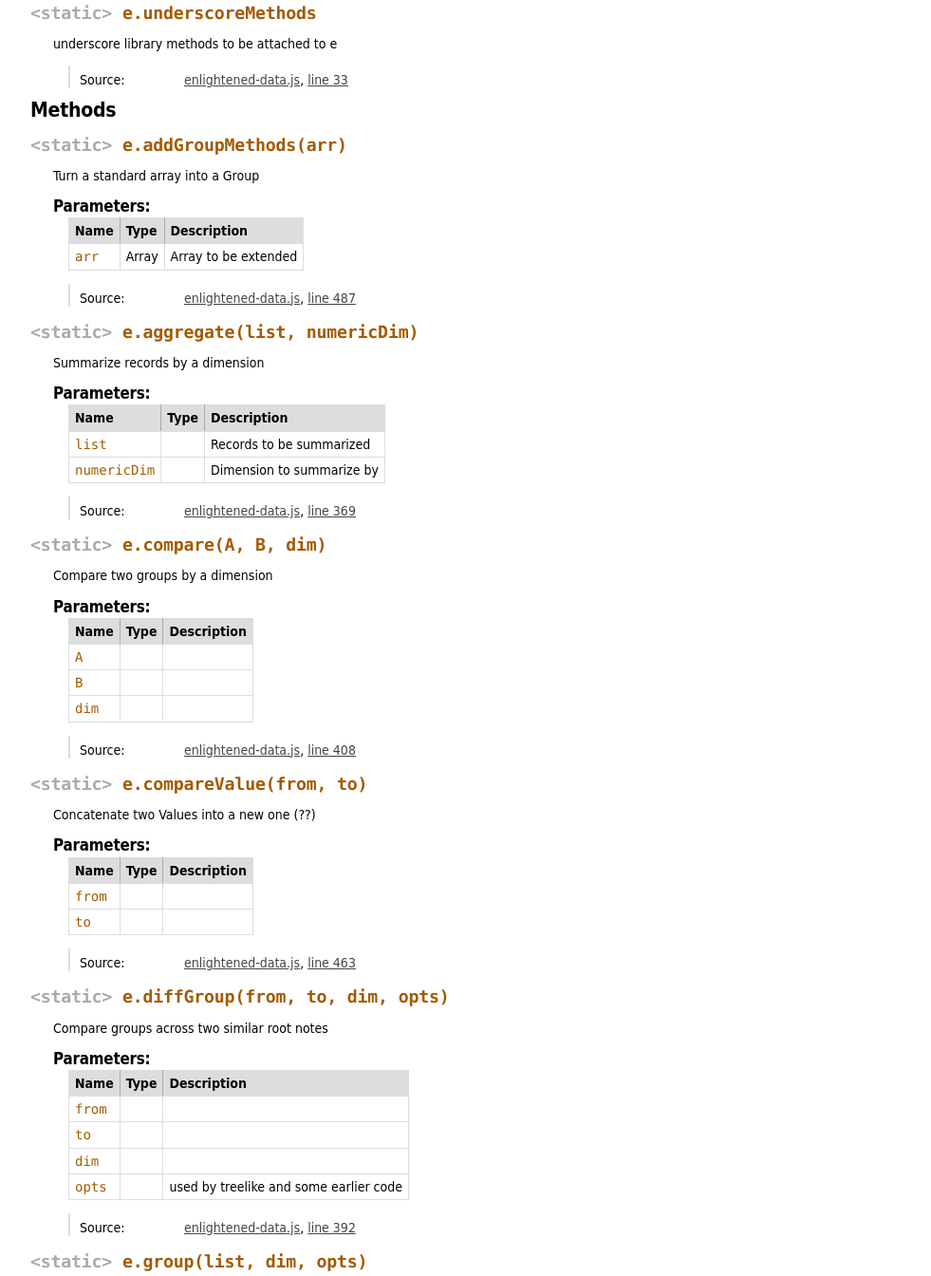
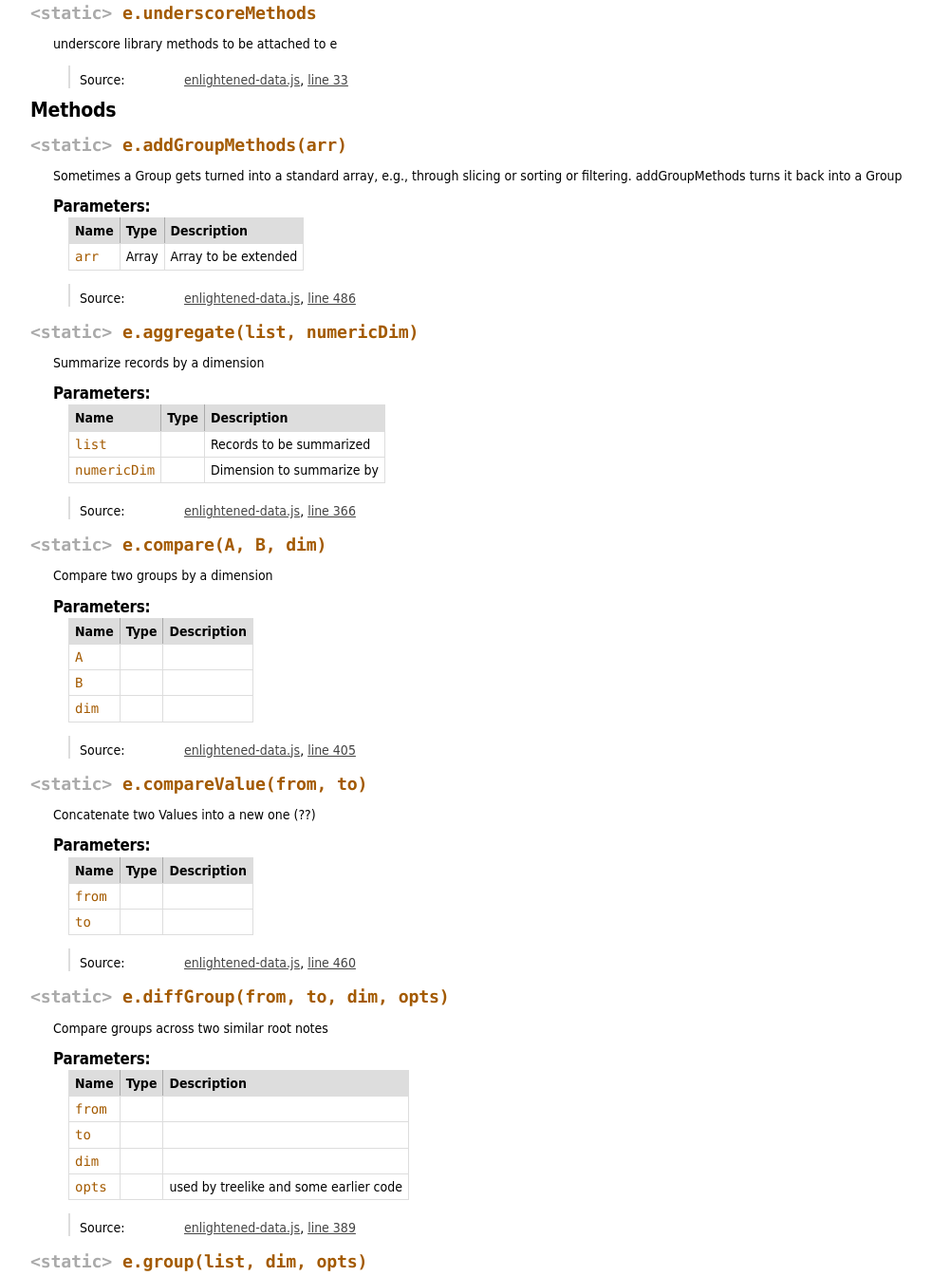
Before and after one commit to Sigfried/enlightened-data, a website: page docs/enlightenedData.html in a window 1280 px wide. Shown: the part 176-1520 px from the top of the page at 95% size, without its empty margins (0-981 px from the left). Drawn offline with Linux system fonts and the light colour scheme.

Commit message:
generated documentation update: c72a7910bc724fba87488379567b9e6a97090bed

```diff
--- a/docs/enlightenedData.html
+++ b/docs/enlightenedData.html
@@ -162,7 +162,9 @@
 
 
     <div class="description">
-        Turn a standard array into a Group
+        Sometimes a Group gets turned into a standard array,
+ e.g., through slicing or sorting or filtering.
+ addGroupMethods turns it back into a Group
     </div>
 
 
@@ -243,7 +245,7 @@
 
     <dt class="tag-source">Source:</dt>
     <dd class="tag-source"><ul class="dummy"><li>
-        <a href="enlightened-data.js.html">enlightened-data.js</a>, <a href="enlightened-data.js.html#line487">line 487</a>
+        <a href="enlightened-data.js.html">enlightened-data.js</a>, <a href="enlightened-data.js.html#line486">line 486</a>
     </li></ul></dd>
 
 
@@ -373,7 +375,7 @@
 
     <dt class="tag-source">Source:</dt>
     <dd class="tag-source"><ul class="dummy"><li>
-        <a href="enlightened-data.js.html">enlightened-data.js</a>, <a href="enlightened-data.js.html#line369">line 369</a>
+        <a href="enlightened-data.js.html">enlightened-data.js</a>, <a href="enlightened-data.js.html#line366">line 366</a>
     </li></ul></dd>
 
 
@@ -521,7 +523,7 @@
 
     <dt class="tag-source">Source:</dt>
     <dd class="tag-source"><ul class="dummy"><li>
-        <a href="enlightened-data.js.html">enlightened-data.js</a>, <a href="enlightened-data.js.html#line408">line 408</a>
+        <a href="enlightened-data.js.html">enlightened-data.js</a>, <a href="enlightened-data.js.html#line405">line 405</a>
     </li></ul></dd>
 
 
@@ -651,7 +653,7 @@
 
     <dt class="tag-source">Source:</dt>
     <dd class="tag-source"><ul class="dummy"><li>
-        <a href="enlightened-data.js.html">enlightened-data.js</a>, <a href="enlightened-data.js.html#line463">line 463</a>
+        <a href="enlightened-data.js.html">enlightened-data.js</a>, <a href="enlightened-data.js.html#line460">line 460</a>
     </li></ul></dd>
 
 
@@ -817,7 +819,7 @@
 
     <dt class="tag-source">Source:</dt>
     <dd class="tag-source"><ul class="dummy"><li>
-        <a href="enlightened-data.js.html">enlightened-data.js</a>, <a href="enlightened-data.js.html#line392">line 392</a>
+        <a href="enlightened-data.js.html">enlightened-data.js</a>, <a href="enlightened-data.js.html#line389">line 389</a>
     </li></ul></dd>
 
 
@@ -1012,7 +1014,7 @@
 <br clear="both">
 
 <footer>
-    Documentation generated by <a href="https://github.com/jsdoc3/jsdoc">JSDoc 3.3.0-alpha2</a> on Tue Dec 17 2013 14:21:11 GMT-0700 (MST)
+    Documentation generated by <a href="https://github.com/jsdoc3/jsdoc">JSDoc 3.3.0-alpha2</a> on Tue Dec 17 2013 21:31:46 GMT-0500 (EST)
 </footer>
 
 <script> prettyPrint(); </script>
```
Also changed, not shown: docs/enlightened-data.js.html (+4 -5 lines), docs/index.html (+2 -2 lines).
